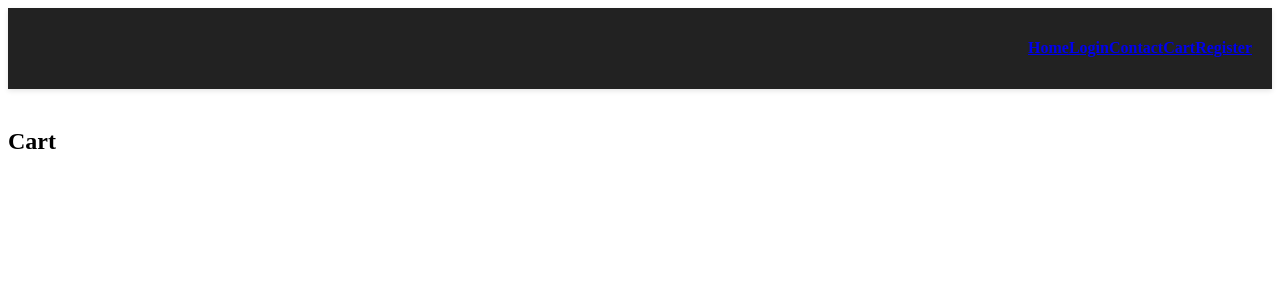
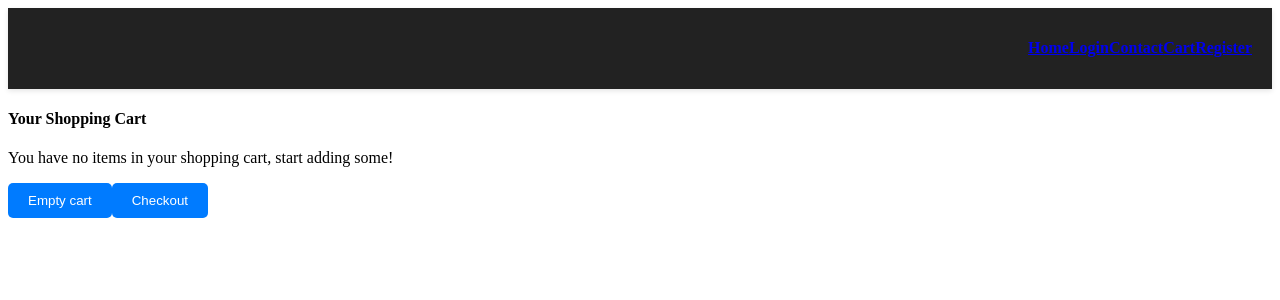
Before and after one commit to JamesKm08/Project-G5, a React (Create React App) app in the folder duka/: page /Cart in a window 1280 px wide. Shown: the top 300 px of the page. Built offline with nearby package versions, Linux system fonts and the light colour scheme.

Commit message:
feat:calculate subtotal of items on cart

```diff
--- a/duka/src/components/Cart.js
+++ b/duka/src/components/Cart.js
@@ -1,31 +1,73 @@
-import React, { useState } from 'react';
-import '../styles/cart.css';
+import React from 'react';
+import PropTypes from 'prop-types';
+import CartItem from './CartItem';
 
-function Cart({ cartItems, removeFromCart }) {
-  const [removedItem, setRemovedItem] = useState(null);
+const Cart = ({ cartItems, onRemoveFromCart, onEmptyCart, onUpdateCartQty }) => {
+  const handleEmptyCart = () => {
+    onEmptyCart();
+  };
 
-  const handleRemoveFromCart = (itemId) => {
-    removeFromCart(itemId);
-    setRemovedItem(itemId);
-    setTimeout(() => {
-      setRemovedItem(null);
-    }, 4000); // Hide the notification after 2 seconds
+  const renderEmptyMessage = () => {
+    if (!cartItems || cartItems.length === 0) {
+      return (
+        <p className="cart__none">
+          You have no items in your shopping cart, start adding some!
+        </p>
+      );
+    }
+    return null;
+  };
+  const renderItems = () => {
+    return cartItems.map((item, index) => (
+      <CartItem
+        item={item}
+        onUpdateCartQty={onUpdateCartQty}
+        onRemoveFromCart={onRemoveFromCart}
+        key={`${item.id}-${index}`}
+      />
+    ));
+  };
+
+
+  const renderTotal = () => {
+    if (!cartItems || cartItems.length === 0) {
+      return null;
+    }
+
+    const total = cartItems.reduce((acc, item) => {
+      if (item.line_total && item.line_total.raw) {
+        return acc + item.line_total.raw;
+      }
+      return acc;
+    }, 0);
+
+    return (
+      <div className="cart__total">
+        <p className="cart__total-title">Subtotal:</p>
+        <p className="cart__total-price">{total} USD</p>
+      </div>
+    );
   };
 
   return (
     <div className="cart">
-      <h2>Cart</h2>
-      <ul>
-        {cartItems.map(item => (
-          <li key={item.id}>
-            {item.title} - ${item.price}
-            <button onClick={() => handleRemoveFromCart(item.id)}>Remove</button>
-          </li>
-        ))}
-      </ul>
-      {removedItem && <p>Product removed from cart</p>}
+      <h4 className="cart__heading">Your Shopping Cart</h4>
+      {renderEmptyMessage()}
+      {renderItems()}
+      {renderTotal()}
+      <div className="cart__footer">
+        <button className="cart__btn-empty" onClick={handleEmptyCart}>Empty cart</button>
+        <button className="cart__btn-checkout">Checkout</button>
+      </div>
     </div>
   );
-}
+};
 
 export default Cart;
+
+Cart.propTypes = {
+  cartItems: PropTypes.array,
+  onRemoveFromCart: PropTypes.func,
+  onUpdateCartQty: PropTypes.func,
+  onEmptyCart: PropTypes.func,
+};
```
